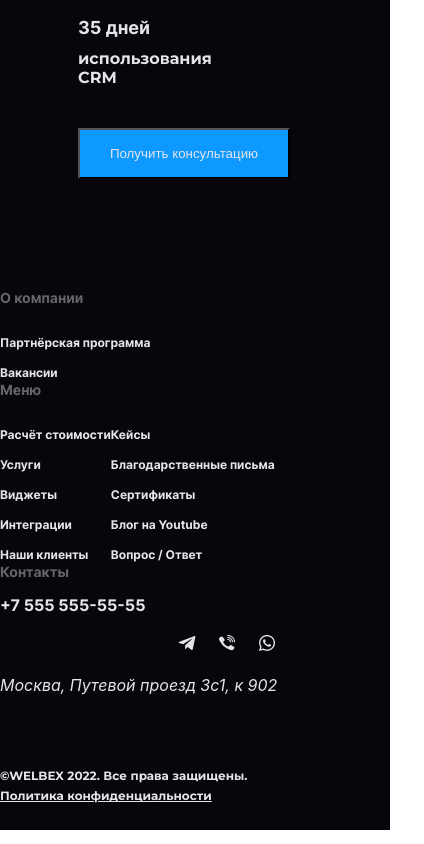
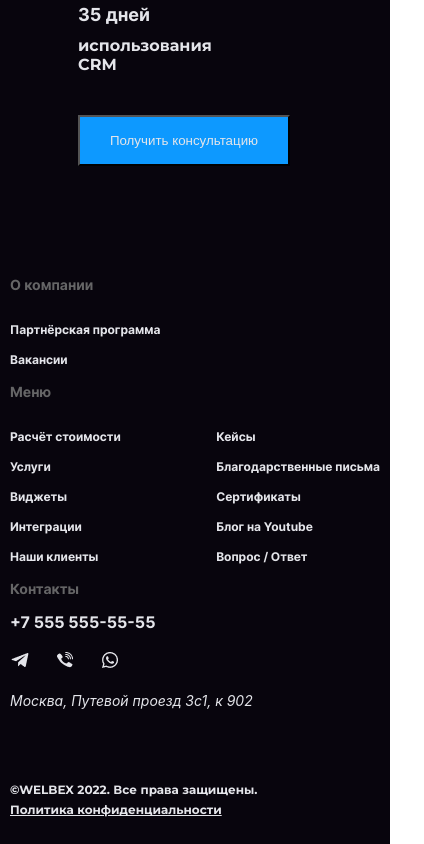
Before and after one commit to AndrewChernoff/welbex, a React (Create React App) app: page / in a window 390 px wide. Shown: the part 1070-1914 px from the top of the page, 424 px wide, since content can reach past the window. Built offline with nearby package versions, Linux system fonts and the light colour scheme.

Commit message:
media for footer

```diff
--- a/src/App.module.scss
+++ b/src/App.module.scss
@@ -70,4 +70,7 @@
   @media screen and (max-width: 650px) {
     max-width: 530px;
   }
+  @media screen and (max-width: 560px) {
+    max-width: 480px;
+  }
 }
--- a/src/components/Footer/Footer.module.scss
+++ b/src/components/Footer/Footer.module.scss
@@ -6,11 +6,22 @@
     padding: 30px 0 15px 0;
 
     @media screen and (max-width: 800px) {
-        display: flex;
-        justify-content: space-between;
-        flex-wrap: wrap;
+        grid-template-columns: 35% 50%;
+        gap: 15px;
        }
 
+       @media screen and (max-width: 561px) {
+            grid-template-columns: 35% 62%;
+      }
+       @media screen and (max-width: 510px) {
+           grid-template-columns: auto;
+           grid-template-rows: auto auto auto;
+      }
+
+      @media screen and (max-width: 510px) {
+        grid-template-columns: auto;
+        padding: 30px 10px 15px 10px;
+    }
     h4 {
         font-family: 'Inter';
         font-weight: 700;
@@ -62,9 +73,13 @@
         color: $base-color;
         }
 
-        @media screen and (max-width: 800px) {
+        @media screen and (max-width: 801px) {
             text-align: left;
            }
+
+          /*  @media screen and (max-width: 730px) {
+            text-align: left;
+           } */
 
         &_items {
             display: flex;
@@ -74,13 +89,20 @@
         &_links {
             display: flex;
             justify-content: end;
-            gap: 20px;
+            gap: 25px;
+
+            @media screen and (max-width: 801px) {
+                justify-content: start;
+            }
         }
 
         address {
             font-size: 16px;
             font-weight: 400;
             color: $base-color;
+            @media screen and (max-width: 510px) {
+                font-size: 14px;
+            }
         }
         &_rights {
             margin-top: 55px;
--- a/src/components/Header/Header.module.scss
+++ b/src/components/Header/Header.module.scss
@@ -5,6 +5,12 @@
     grid-template-columns: 20% 45% 35%;
     padding: 50px;
     align-items: flex-start;
+    padding-left: 0;
+    padding-right: 0;
+    @media screen and (max-width: 1080px) {
+        grid-template-columns: 25% 45% 30%;
+          }
+
     &__logo {
         display:flex;
         flex-direction: column;
```
